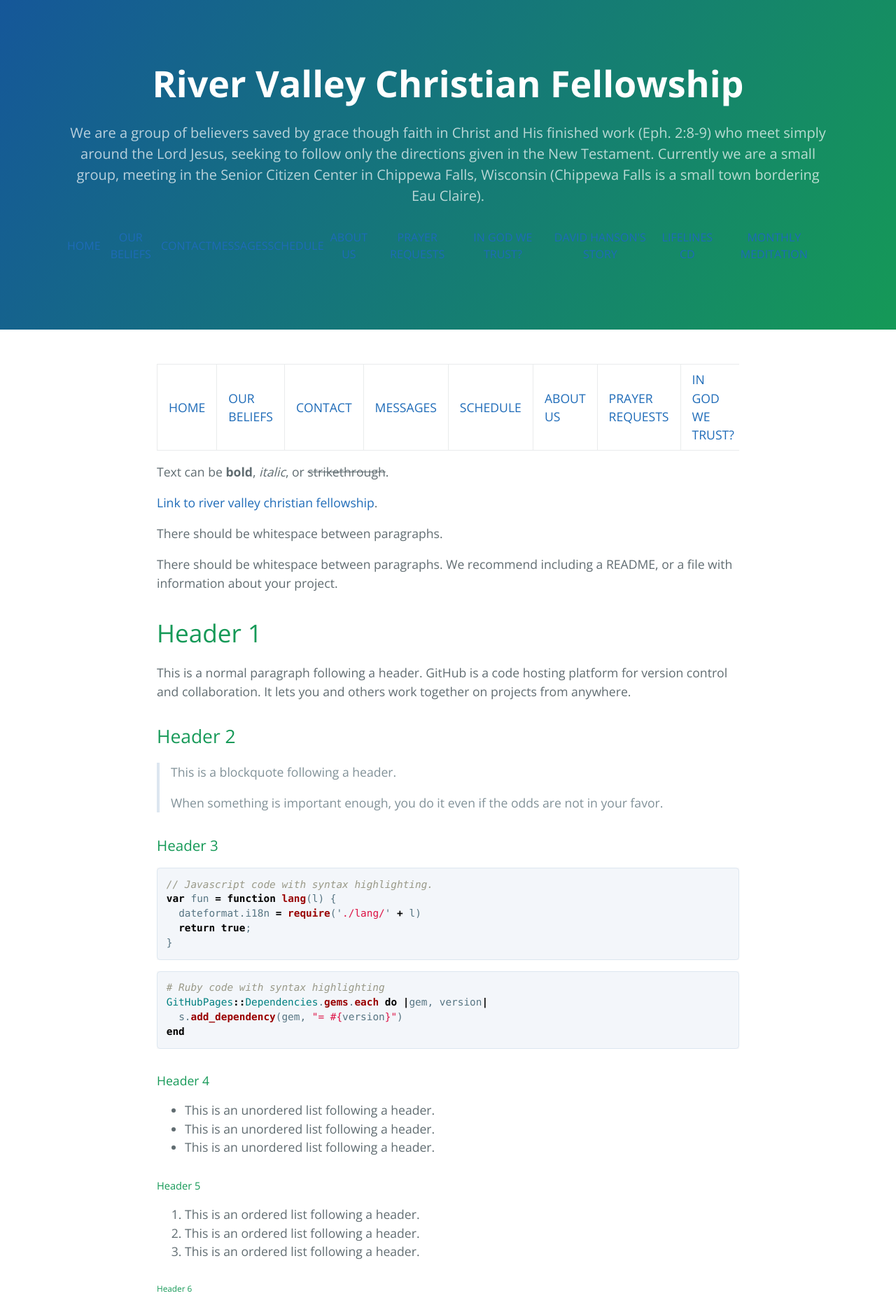
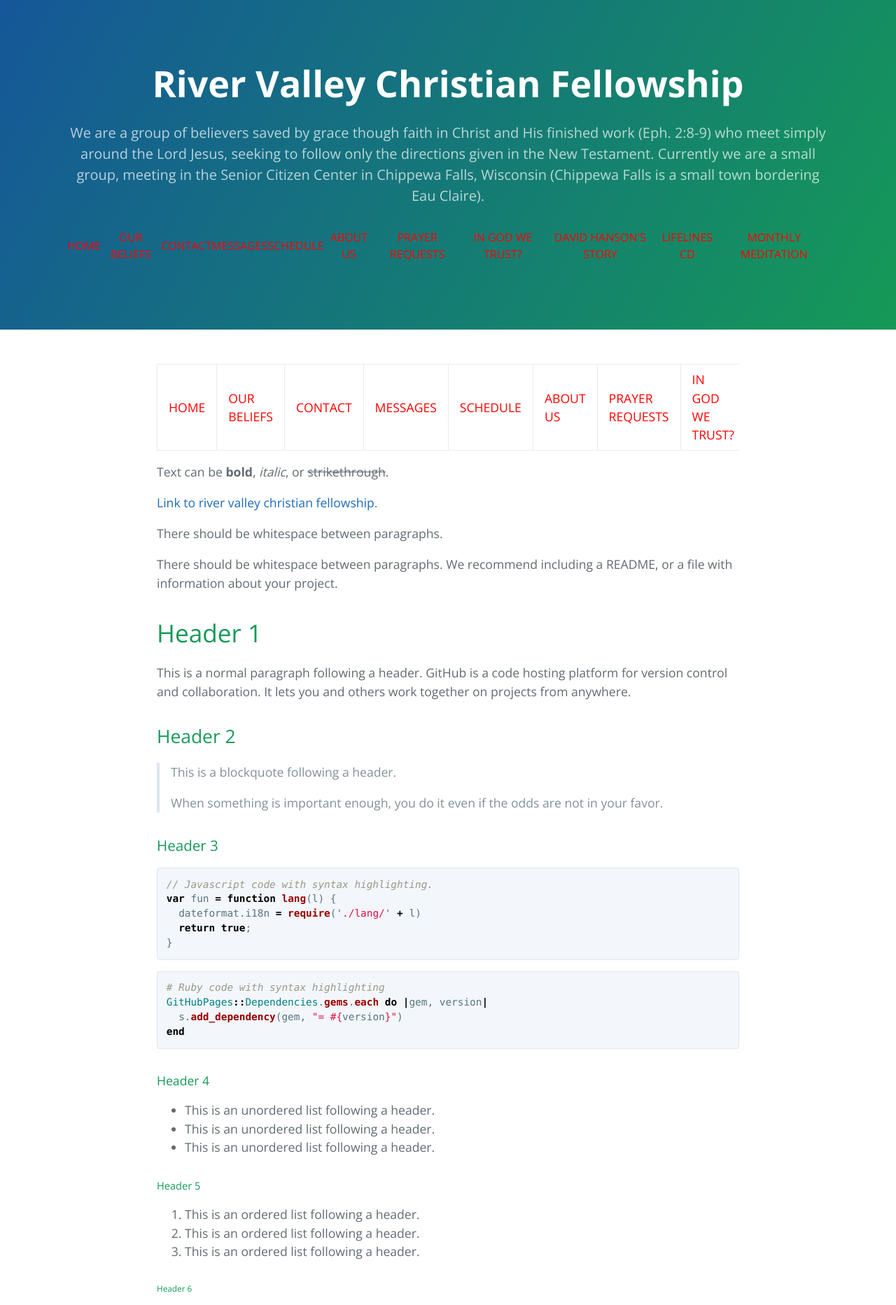
Before and after one commit to RiverValleyChristianFellowship/rvcf.github.io, a Jekyll site: the page built from index.md, in a window 1280 px wide. Shown: the top 1865 px of the page at 70% size. Built offline with Jekyll 4.4.1, drawn with Linux system fonts in a browser that asks for light colours.

Commit message:
red links

```diff
--- a/_includes/head.html
+++ b/_includes/head.html
@@ -13,17 +13,17 @@
 
 <div class="menu">
         <table class="menu"><tr>
-            <td class="menu"><a href="index" class="menu">HOME</a></td>
-            <td class="menu"><a href="beliefs1" class="menu">OUR BELIEFS</a></td>
-            <td class="menu"><a href="contact" class="menu">CONTACT</a></td>
-            <td class="menu"><a href="messages" class="menu">MESSAGES</a></td>
-            <td class="menu"><a href="schedule" class="menu">SCHEDULE</a></td>
-            <td class="menu"><a href="about" class="menu">ABOUT US</a></td>
-            <td class="menu"><a href="prayerRequests" class="menu">PRAYER REQUESTS</a></td>
-            <td class="menu"><a href="freedom" class="menu">IN GOD WE TRUST?</a></td>
-            <td class="menu"><a href="updatesondavid" class="menu">DAVID HANSON'S STORY</a></td>
-            <td class="menu"><a href="lifelines" class="menu">LIFELINES CD</a></td>
-            <td class="menu"><a href="njh" class="menu">MONTHLY MEDITATION</a></td>
+            <td class="menu"><a href="index" style="color:red" class="menu">HOME</a></td>
+            <td class="menu"><a href="beliefs1" style="color:red" class="menu">OUR BELIEFS</a></td>
+            <td class="menu"><a href="contact" style="color:red" class="menu">CONTACT</a></td>
+            <td class="menu"><a href="messages" style="color:red" class="menu">MESSAGES</a></td>
+            <td class="menu"><a href="schedule" style="color:red" class="menu">SCHEDULE</a></td>
+            <td class="menu"><a href="about" style="color:red" class="menu">ABOUT US</a></td>
+            <td class="menu"><a href="prayerRequests" style="color:red" class="menu">PRAYER REQUESTS</a></td>
+            <td class="menu"><a href="freedom" style="color:red" class="menu">IN GOD WE TRUST?</a></td>
+            <td class="menu"><a href="updatesondavid" style="color:red" class="menu">DAVID HANSON'S STORY</a></td>
+            <td class="menu"><a href="lifelines" style="color:red" class="menu">LIFELINES CD</a></td>
+            <td class="menu"><a href="njh" style="color:red" class="menu">MONTHLY MEDITATION</a></td>
          </tr></table>
       </div>
 
```
